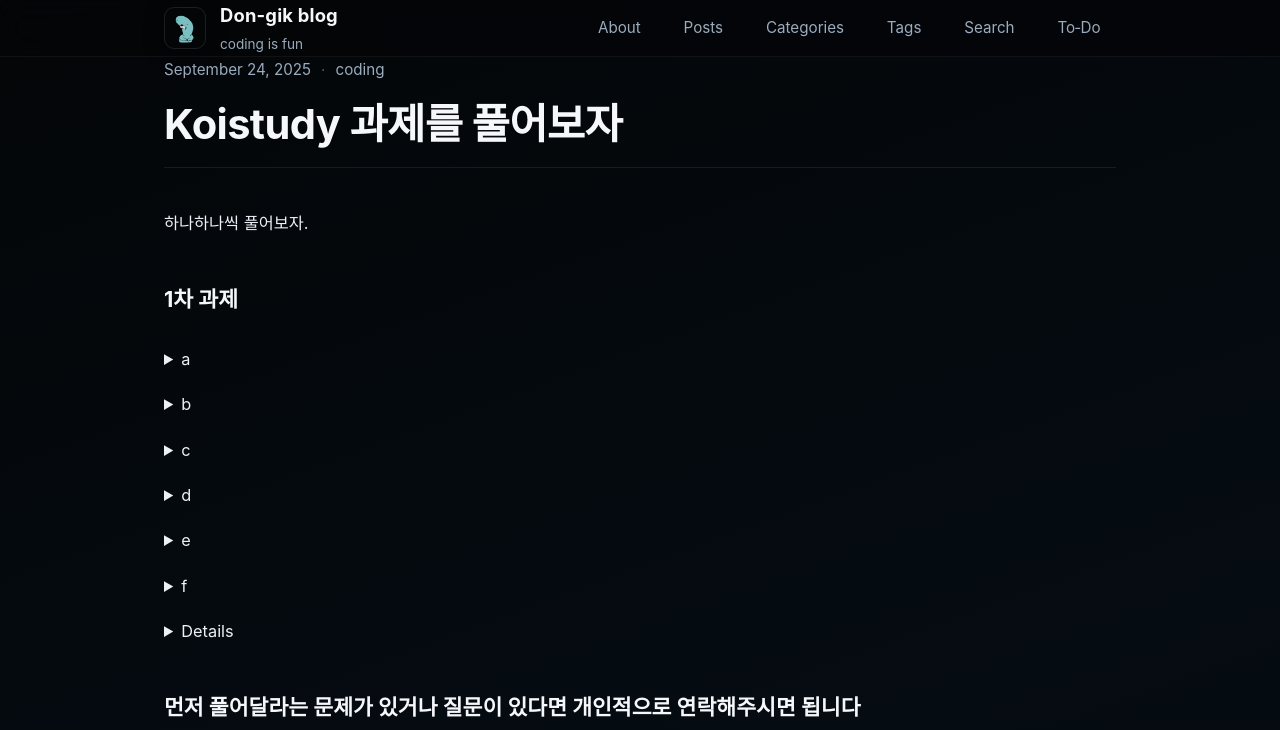
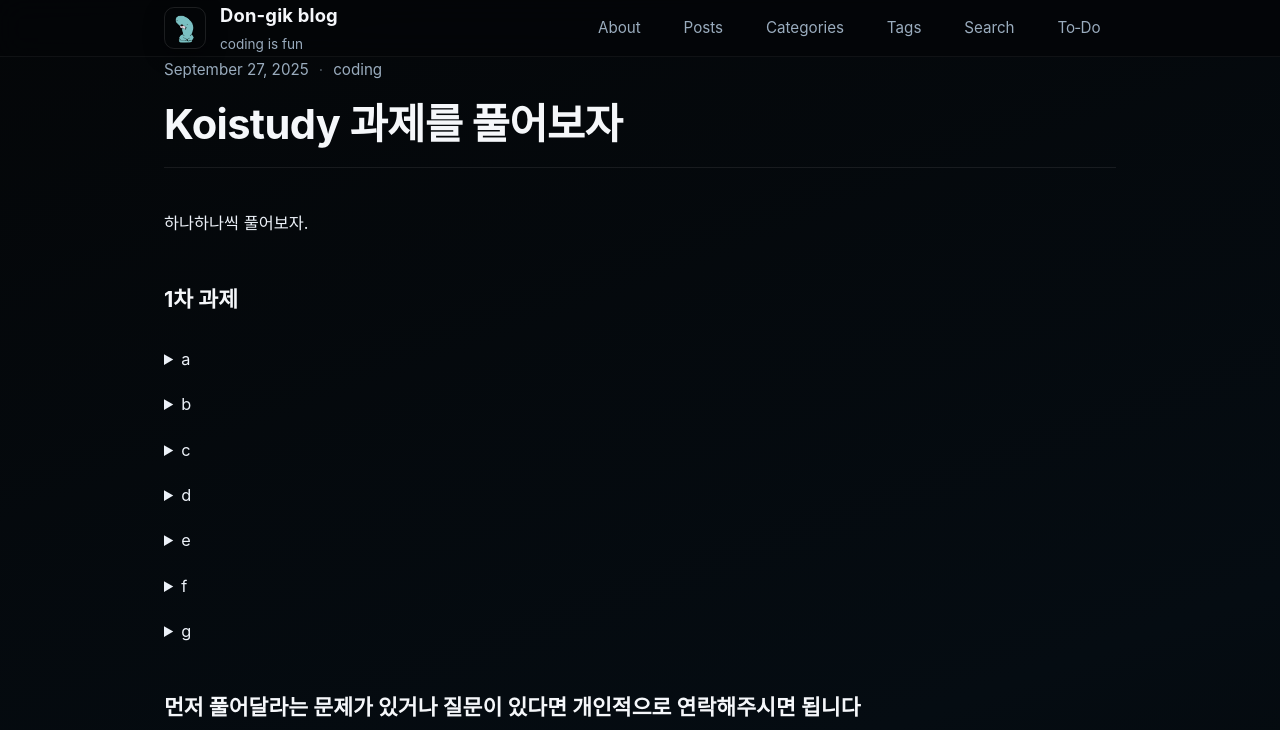
Before and after one commit to don-gik/don-gik.github.io, a Jekyll site: the page built from _posts/2025-09-27-koistudy.md, in a window 1280 px wide and 1285 px high. Shown: the top 730 px of the window. Built offline with Jekyll 4.4.1, drawn with Linux system fonts in a browser that asks for light colours.

Commit message:
stuff changed

```diff
--- a/_posts/2025-09-24-koistudy.md
+++ b/_posts/2025-09-27-koistudy.md
@@ -427,6 +427,7 @@ int main() {
 
 
 <details class="code-wrap-char">
+	<summary>g</summary>
 {% highlight cpp linenos %}
 #include <bits/stdc++.h>
 
```
